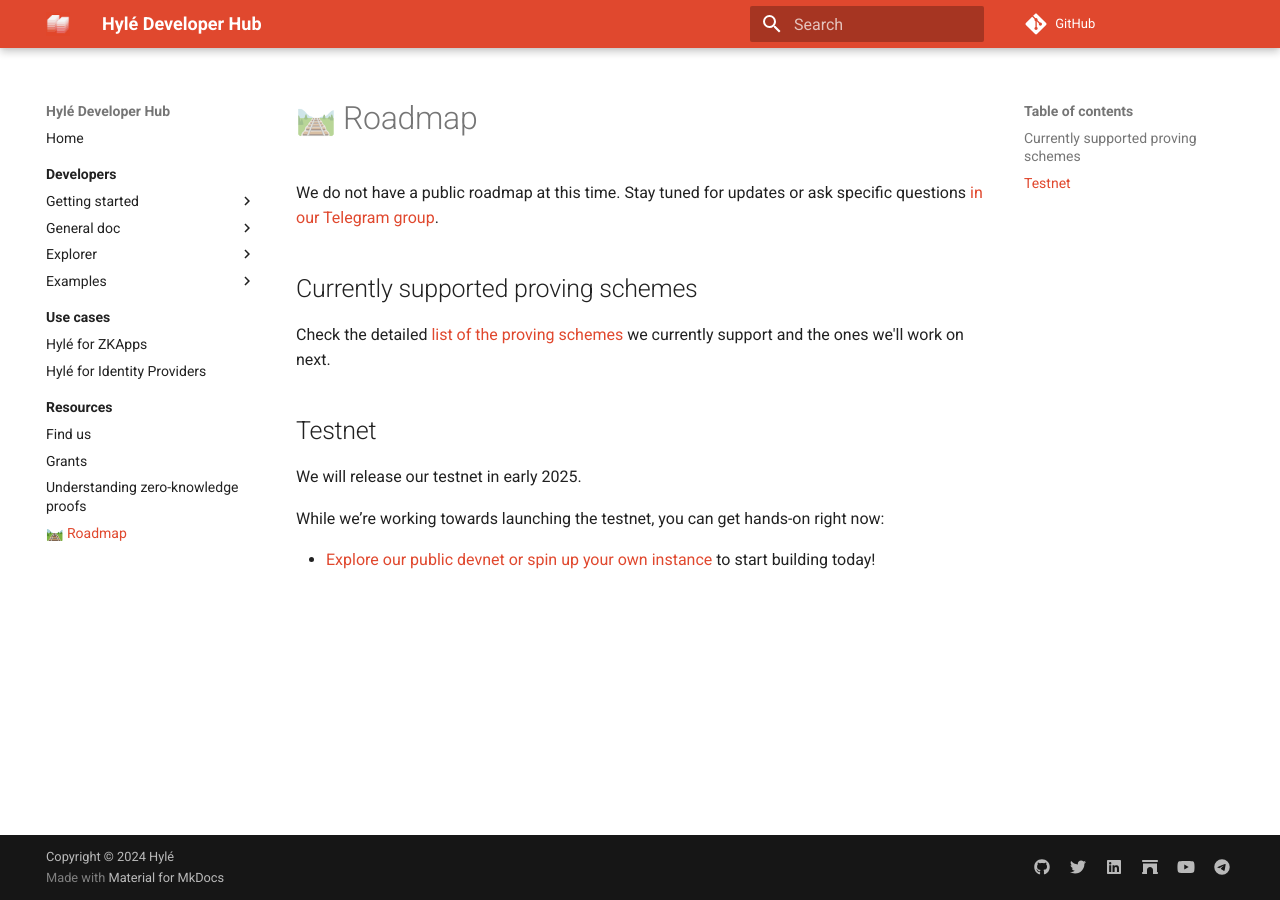
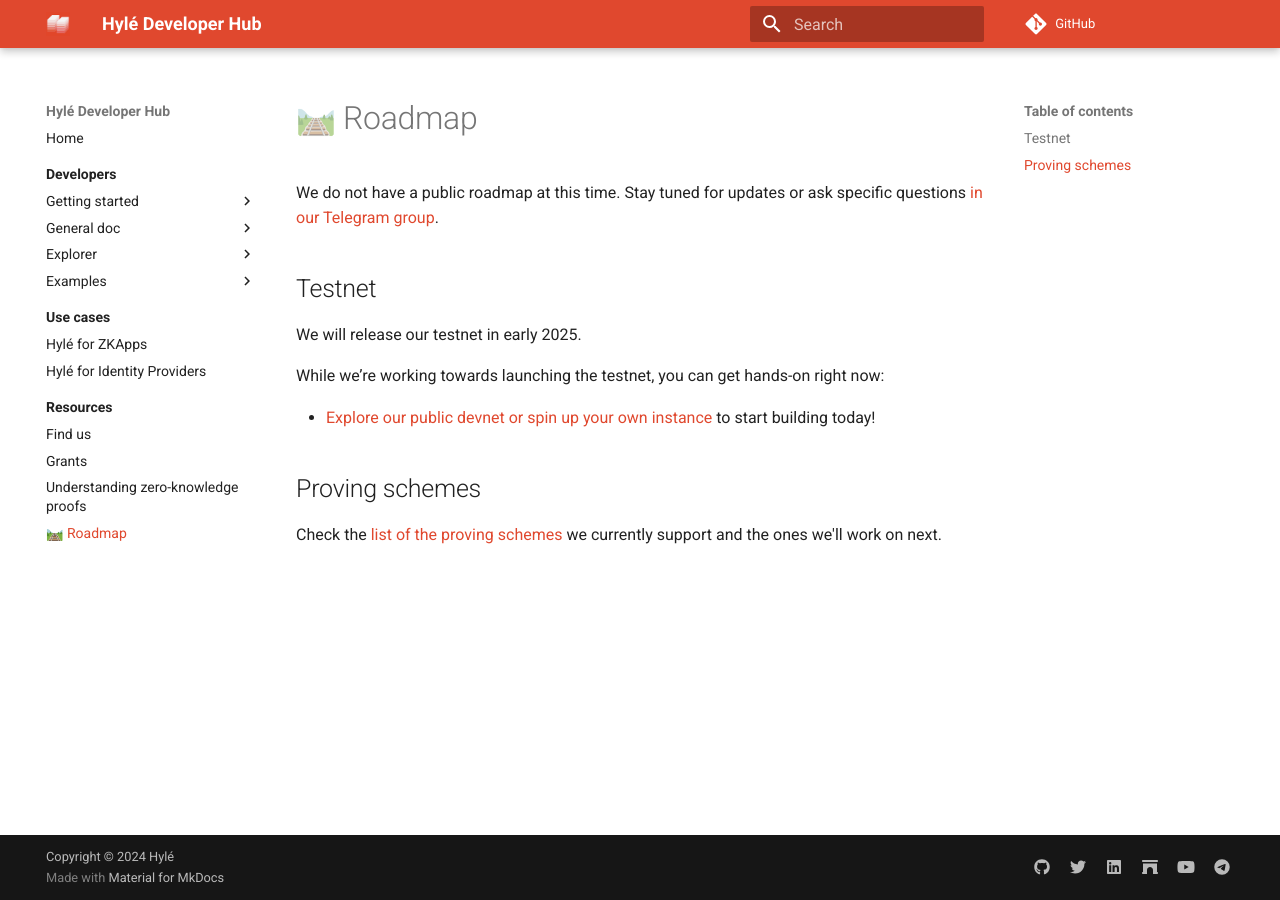
Before and after one commit to Hyle-org/devhub-hyle, an MkDocs documentation site: the page built from docs/resources/roadmap.md, in a window 1280 px wide. Built offline with MkDocs 1.6.1 and Material for MkDocs 9.7.7, drawn with Linux system fonts in a browser that asks for light colours; comment, search, counter and statistics services are not loaded.

Commit message:
live doc reading: roadmap

```diff
--- a/docs/resources/roadmap.md
+++ b/docs/resources/roadmap.md
@@ -2,16 +2,19 @@
 title: 🛤️ Roadmap
 ---
 
+<!-- TODO: Push the team to provide a roadmap. -->
+
 We do not have a public roadmap at this time. Stay tuned for updates or ask specific questions [in our Telegram group](https://t.me/hyle_org).
-
-## Currently supported proving schemes
-
-Check the detailed [list of the proving schemes](../developers/general-doc/supported-proving-schemes.md) we currently support and the ones we'll work on next.
 
 ## Testnet
 
 We will release our testnet in early 2025.
+<!-- What will we be able to do that we currently aren't? -->
 
 While we’re working towards launching the testnet, you can get hands-on right now:
 
 - [Explore our public devnet or spin up your own instance](../developers/getting-started/devnet.md) to start building today!
+
+## Proving schemes
+
+Check the [list of the proving schemes](../developers/general-doc/supported-proving-schemes.md) we currently support and the ones we'll work on next.
```
